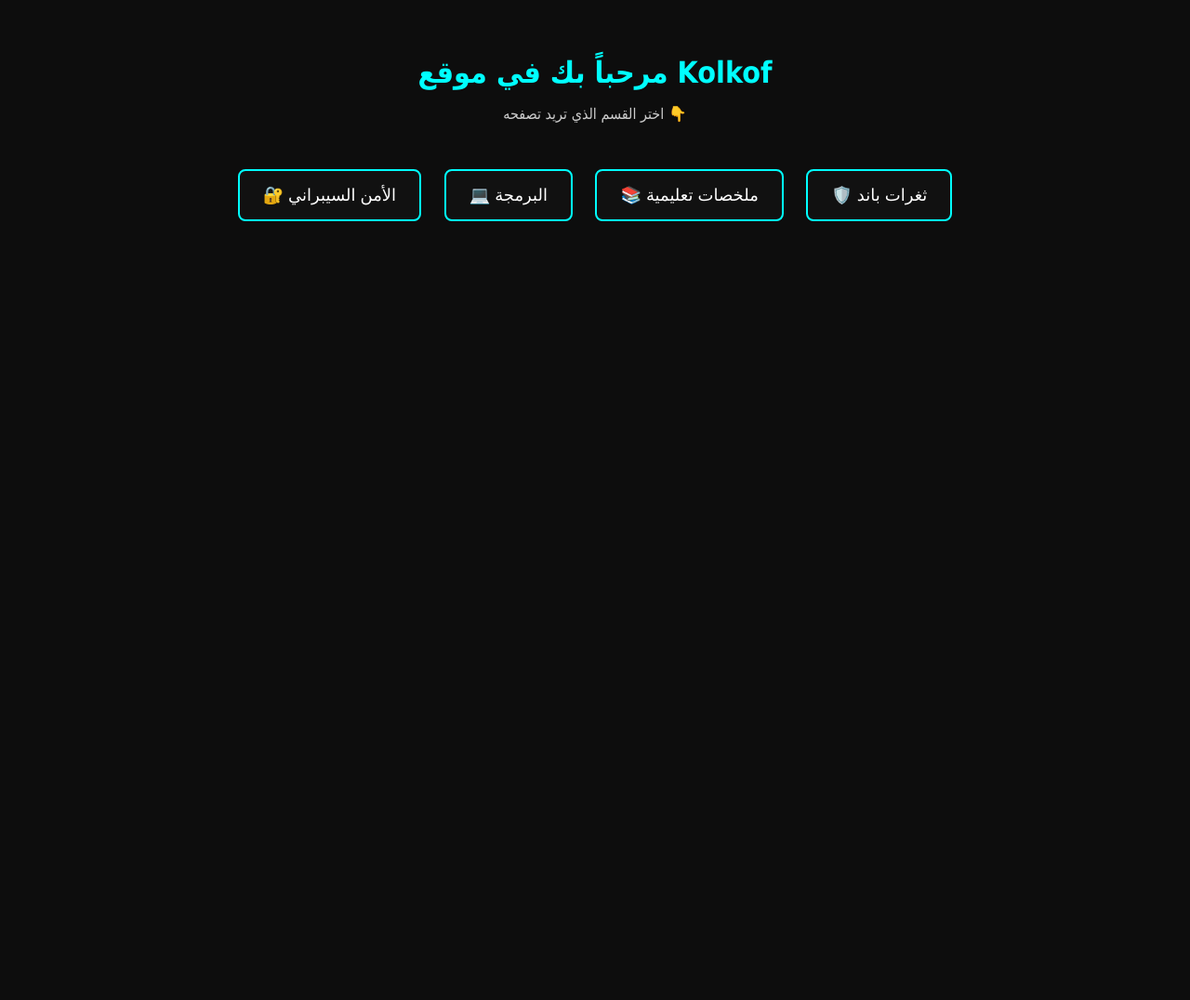
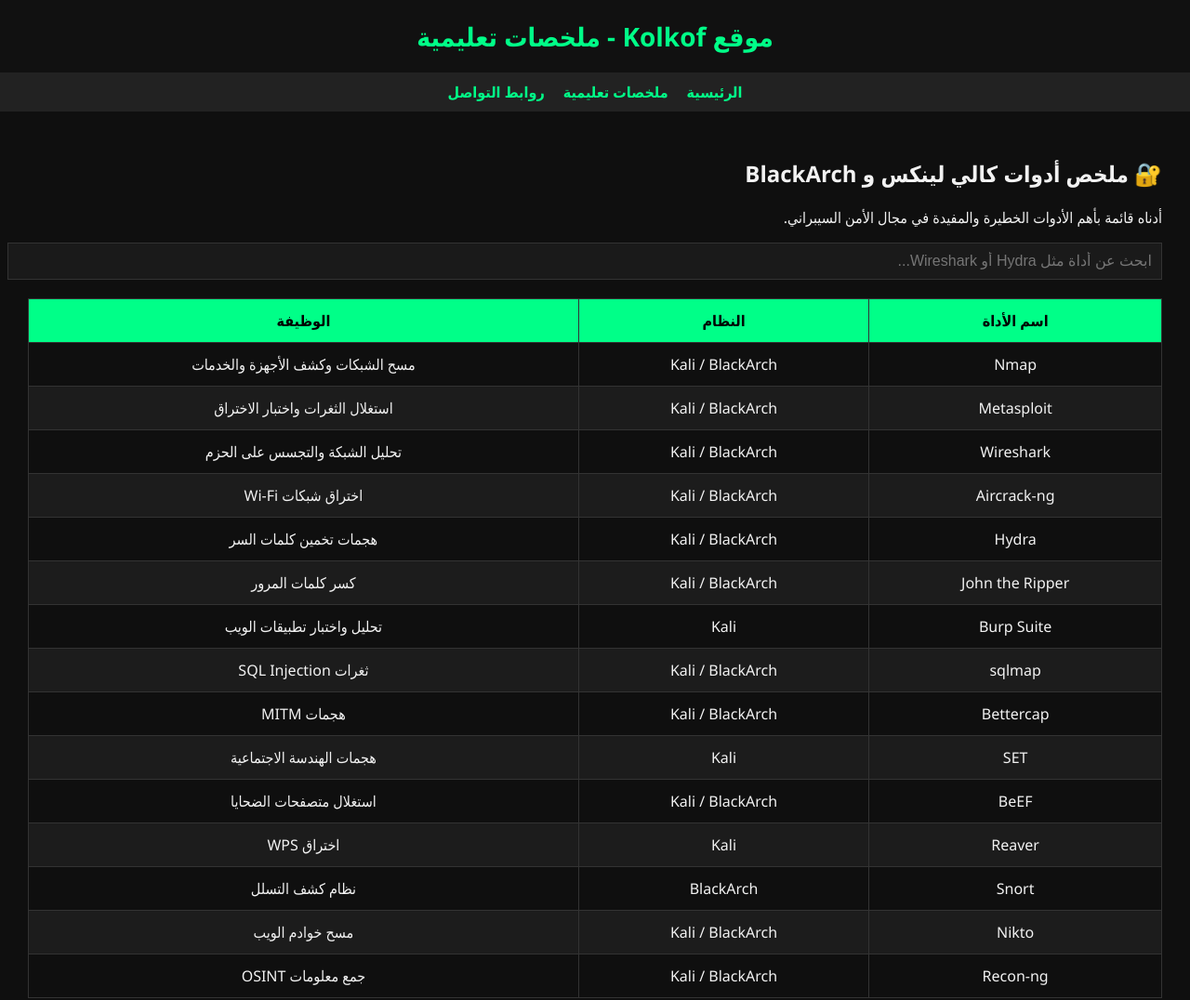
Before and after one commit to Kolkof12/kolkof13, a plain HTML site: page index.html in a window 1280 px wide. Shown: the whole page at 93% size. Before the commit the page ends 800 px from the top, so only its background shows below. Drawn offline with Linux system fonts and the light colour scheme.

Commit message:
Update index.html

```diff
--- a/index.html
+++ b/index.html
@@ -1,102 +1,124 @@
 <!DOCTYPE html>
 <html lang="ar">
 <head>
-  <meta charset="UTF-8">
-  <title>Kolkof - المعرفة الشاملة</title>
+  <meta charset="UTF-8" />
+  <meta name="viewport" content="width=device-width, initial-scale=1.0"/>
+  <title>ملخصات Kolkof</title>
   <style>
     body {
-      background-color: #0d0d0d;
-      color: white;
-      font-family: Tahoma, sans-serif;
+      font-family: 'Segoe UI', Tahoma, Geneva, Verdana, sans-serif;
+      background-color: #0f0f0f;
+      color: #f2f2f2;
+      margin: 0;
+      padding: 0;
+      direction: rtl;
+    }
+    header {
+      background-color: #111;
+      padding: 20px;
+      text-align: center;
+      font-size: 28px;
+      font-weight: bold;
+      color: #00ff88;
+    }
+    nav {
+      background-color: #222;
+      padding: 10px;
+      display: flex;
+      justify-content: center;
+      gap: 20px;
+    }
+    nav a {
+      color: #00ff88;
+      text-decoration: none;
+      font-weight: bold;
+    }
+    .content {
       padding: 30px;
+    }
+    input[type="text"] {
+      width: 100%;
+      padding: 10px;
+      font-size: 16px;
+      margin-bottom: 20px;
+      background-color: #1a1a1a;
+      border: 1px solid #333;
+      color: #fff;
+    }
+    table {
+      width: 100%;
+      border-collapse: collapse;
+    }
+    th, td {
+      border: 1px solid #333;
+      padding: 12px;
       text-align: center;
     }
-    h1 {
-      color: #00ffff;
-      margin-bottom: 10px;
+    th {
+      background-color: #00ff88;
+      color: #000;
     }
-    p {
-      color: #ccc;
-    }
-    .menu {
-      margin: 40px 0;
-    }
-    button {
-      padding: 15px 25px;
-      margin: 10px;
-      font-size: 18px;
-      background-color: #111;
-      border: 2px solid #00ffff;
-      color: white;
-      cursor: pointer;
-      border-radius: 8px;
-    }
-    button:hover {
-      background-color: #00ffff;
-      color: black;
-    }
-    .content {
-      display: none;
-      text-align: left;
-      margin: 0 auto;
-      max-width: 700px;
-      background: #1a1a1a;
-      padding: 20px;
-      border-radius: 10px;
-    }
-    a {
-      color: #00ffff;
-      display: block;
-      margin: 10px 0;
+    tr:nth-child(even) {
+      background-color: #1c1c1c;
     }
   </style>
 </head>
 <body>
-  <h1>مرحباً بك في موقع Kolkof</h1>
-  <p>اختر القسم الذي تريد تصفحه 👇</p>
 
-  <div class="menu">
-    <button onclick="show('cyber')">🔐 الأمن السيبراني</button>
-    <button onclick="show('programming')">💻 البرمجة</button>
-    <button onclick="show('summaries')">📚 ملخصات تعليمية</button>
-    <button onclick="show('band')">🛡️ ثغرات باند</button>
-  </div>
+  <header>موقع Kolkof - ملخصات تعليمية</header>
 
-  <div id="cyber" class="content">
-    <h2>🔐 الأمن السيبراني</h2>
-    <a href="#">مقدمة في اختبار الاختراق</a>
-    <a href="#">دليل أدوات Kali Linux</a>
-    <a href="#">كيفية استخدام Nmap</a>
-  </div>
+  <nav>
+    <a href="#">الرئيسية</a>
+    <a href="#cyber-tools">ملخصات تعليمية</a>
+    <a href="#">روابط التواصل</a>
+  </nav>
 
-  <div id="programming" class="content">
-    <h2>💻 البرمجة</h2>
-    <a href="#">بايثون للمبتدئين</a>
-    <a href="#">برمجة واجهات المواقع</a>
-    <a href="#">مشاريع صغيرة لتعلم البرمجة</a>
-  </div>
+  <div class="content" id="cyber-tools">
+    <h2>🔐 ملخص أدوات كالي لينكس و BlackArch</h2>
+    <p>أدناه قائمة بأهم الأدوات الخطيرة والمفيدة في مجال الأمن السيبراني.</p>
 
-  <div id="summaries" class="content">
-    <h2>📚 ملخصات تعليمية</h2>
-    <a href="#">ملخص الأمن المعلوماتي</a>
-    <a href="#">ملخص الشبكات</a>
-    <a href="#">ملخص قواعد البيانات</a>
-  </div>
+    <input type="text" id="searchInput" placeholder="ابحث عن أداة مثل Hydra أو Wireshark...">
 
-  <div id="band" class="content">
-    <h2>🛡️ ثغرات باند</h2>
-    <a href="#">ثغرة باند في Free Fire</a>
-    <a href="#">سحب حساب عبر رابط</a>
-    <a href="#">تجاوز حظر جهاز</a>
+    <table id="toolsTable">
+      <thead>
+        <tr>
+          <th>اسم الأداة</th>
+          <th>النظام</th>
+          <th>الوظيفة</th>
+        </tr>
+      </thead>
+      <tbody>
+        <tr><td>Nmap</td><td>Kali / BlackArch</td><td>مسح الشبكات وكشف الأجهزة والخدمات</td></tr>
+        <tr><td>Metasploit</td><td>Kali / BlackArch</td><td>استغلال الثغرات واختبار الاختراق</td></tr>
+        <tr><td>Wireshark</td><td>Kali / BlackArch</td><td>تحليل الشبكة والتجسس على الحزم</td></tr>
+        <tr><td>Aircrack-ng</td><td>Kali / BlackArch</td><td>اختراق شبكات Wi-Fi</td></tr>
+        <tr><td>Hydra</td><td>Kali / BlackArch</td><td>هجمات تخمين كلمات السر</td></tr>
+        <tr><td>John the Ripper</td><td>Kali / BlackArch</td><td>كسر كلمات المرور</td></tr>
+        <tr><td>Burp Suite</td><td>Kali</td><td>تحليل واختبار تطبيقات الويب</td></tr>
+        <tr><td>sqlmap</td><td>Kali / BlackArch</td><td>ثغرات SQL Injection</td></tr>
+        <tr><td>Bettercap</td><td>Kali / BlackArch</td><td>هجمات MITM</td></tr>
+        <tr><td>SET</td><td>Kali</td><td>هجمات الهندسة الاجتماعية</td></tr>
+        <tr><td>BeEF</td><td>Kali / BlackArch</td><td>استغلال متصفحات الضحايا</td></tr>
+        <tr><td>Reaver</td><td>Kali</td><td>اختراق WPS</td></tr>
+        <tr><td>Snort</td><td>BlackArch</td><td>نظام كشف التسلل</td></tr>
+        <tr><td>Nikto</td><td>Kali / BlackArch</td><td>مسح خوادم الويب</td></tr>
+        <tr><td>Recon-ng</td><td>Kali / BlackArch</td><td>جمع معلومات OSINT</td></tr>
+      </tbody>
+    </table>
   </div>
 
   <script>
-    function show(id) {
-      document.querySelectorAll('.content').forEach(div => {
-        div.style.display = 'none';
+    // فلترة الجدول عبر البحث
+    const searchInput = document.getElementById('searchInput');
+    searchInput.addEventListener('keyup', () => {
+      const filter = searchInput.value.toLowerCase();
+      const rows = document.querySelectorAll("#toolsTable tbody tr");
+
+      rows.forEach(row => {
+        const text = row.textContent.toLowerCase();
+        row.style.display = text.includes(filter) ? '' : 'none';
       });
-      document.getElementById(id).style.display = 'block';
-    }
+    });
   </script>
 </body>
 </html>
```
